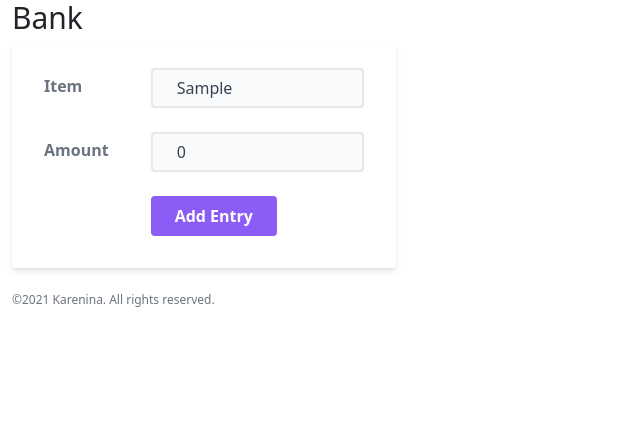
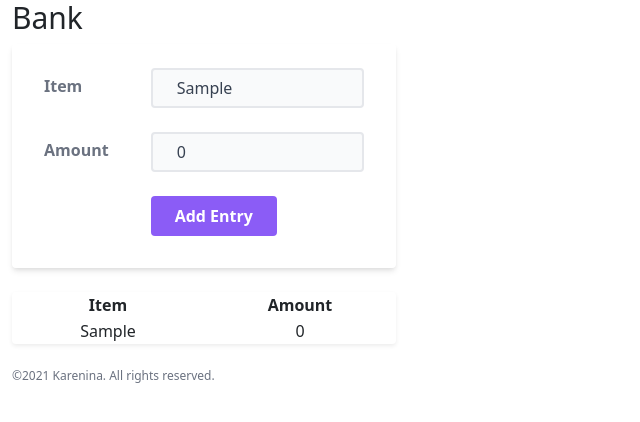
Before and after one commit to karenina-tech/bank-react-example, a React (Create React App) app: page / in a window 1280 px wide. Both pictures are taken after typing "Sample" into the empty fields and a click on the button "Add Entry". Shown: the top 422 px of the page, without its empty margins (0-640 px from the left). Built offline with nearby package versions, Linux system fonts and the light colour scheme.

Commit message:
display list

```diff
--- a/src/components/Bank.js
+++ b/src/components/Bank.js
@@ -10,10 +10,21 @@ export default function Bank() {
     setItem((state) => ({ ...state, [name]: value }));
   };
 
+  const addItem = (event) => {
+    event.preventDefault();
+    handleAddClick();
+  };
+
+  const handleAddClick = () => {
+    setList((state) => [...state, { ...item }]);
+  };
+
   return (
     <div>
       <h1 class='text-3xl pb-2'>Bank</h1>
-      <form class='w-full max-w-sm shadow-md rounded px-8 pt-6 pb-8 mb-4'>
+      <form
+        onSubmit={(event) => addItem(event)}
+        class='w-full max-w-sm shadow-md rounded px-8 pt-6 pb-8 mb-4'>
         <div class='md:flex md:items-center mb-6'>
           <div class='md:w-1/3'>
             <label class='block text-gray-500 font-bold md:text-rigth mb-1 md:mb-0 pr-4' for='inline-item'>
@@ -54,6 +65,7 @@ export default function Bank() {
           <div class='md:w-1/3'></div>
           <div class='md:w-2/3'>
             <button
+              onClick={handleAddClick}
               class='bg-purple-500 hover:bg-purple-700 text-white font-bold py-2 px-4 rounded'
               type='button'>
               Add Entry
@@ -61,6 +73,24 @@ export default function Bank() {
           </div>
         </div>
       </form>
+
+      <table class='w-full table-fixed max-w-sm shadow-sm rounded mb-4'>
+        <thead>
+          <tr>
+            <th class='text-center'>Item</th>
+            <th class='text-center'>Amount</th>
+          </tr>
+        </thead>
+        <tbody>
+          {list.map((item, i) => (
+            <tr key={i}>
+              <td class='col text-center'>{item.title}</td>
+              <td class='col text-center'> {item.amount}</td>
+            </tr>
+          ))}
+        </tbody>
+      </table>
+
       <div class='md:flex '>
         <p class=' md:text-center text-gray-500 text-xs'>&copy;2021 Karenina. All rights reserved.</p>
       </div>
```
